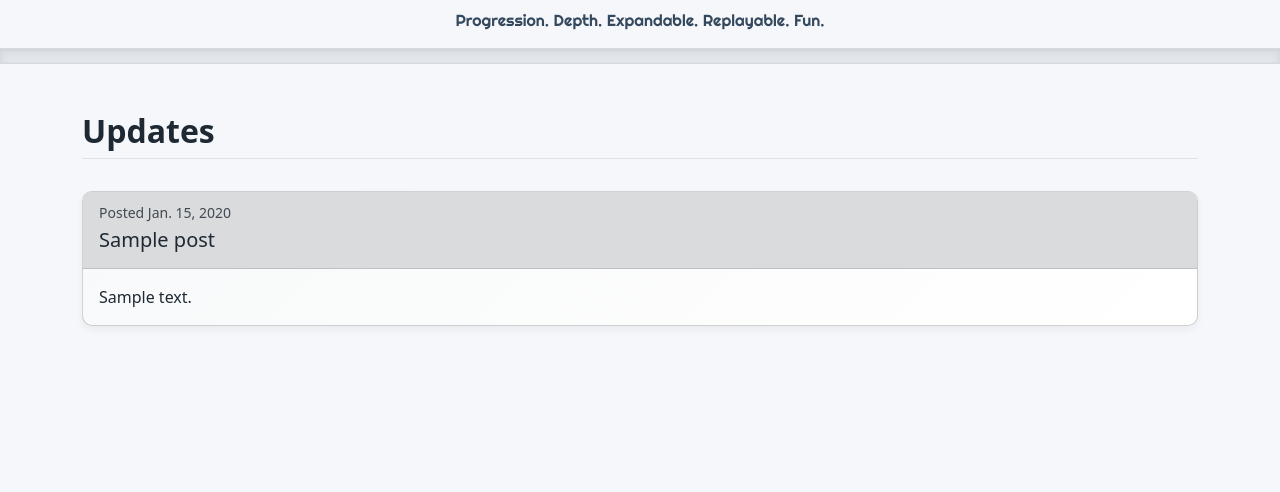
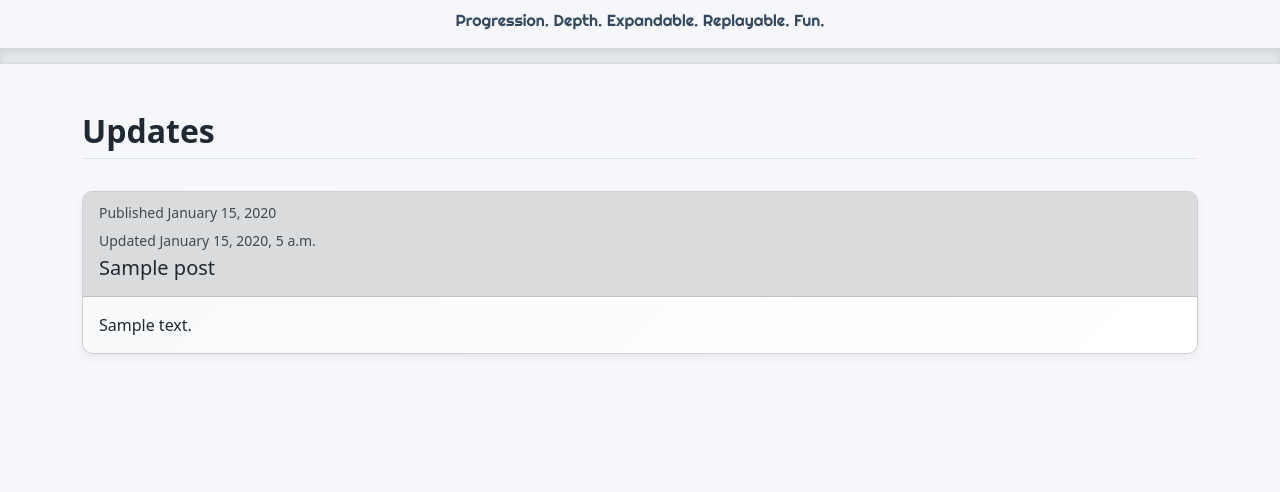
Before and after one commit to bskora/Plague-Products, a Django app: page /updates/ in a window 1280 px wide. Shown: the part 80-572 px from the top of the page. Run offline with Django 4.2, Linux system fonts and the light colour scheme; tables that the repository leaves empty hold one stand-in row (values such as "Sample post"); some libraries are stand-ins or nearby versions.

Commit message:
Update post publish/edit timestamps and updates display

```diff
--- a/main/models.py
+++ b/main/models.py
@@ -7,7 +7,8 @@ from django_quill.quill import QuillParseError
 # Create your models here.
 class Post(models.Model):
     title = models.CharField(max_length=255)
-    date = models.DateField(auto_now=True)
+    date = models.DateField(auto_now_add=True)
+    updated_at = models.DateTimeField(auto_now=True)
     body = QuillField(blank=True, null=True)
 
     @property
--- a/main/views.py
+++ b/main/views.py
@@ -9,7 +9,7 @@ class NewsView(ListView):
 
     def get_queryset(self, *args, **kwargs):
         qs = super(NewsView, self).get_queryset(*args, **kwargs)
-        qs = qs.order_by("-id")
+        qs = qs.order_by("-date", "-id")
         return qs
 
 def home(response):
--- a/templates/updates.html
+++ b/templates/updates.html
@@ -15,7 +15,8 @@
           <div class="col">
             <div class="card updates-card mb-4" style="border-radius: 10px; overflow: hidden;">
                 <div class="card-header updates-card-header">
-                    <p class="card-text mb-1"><small class="updates-card-meta">Posted {{ post.date }}</small></p>
+                    <p class="card-text mb-1"><small class="updates-card-meta">Published {{ post.date|date:"F j, Y" }}</small></p>
+                    <p class="card-text mb-1"><small class="updates-card-meta">Updated {{ post.updated_at|date:"F j, Y, P" }}</small></p>
                     <h5 class="card-title">{{ post.title }}</h5>
                 </div>
                 <div class="card-body updates-card-body">
```
Also changed, not shown: main/migrations/0003_post_publish_and_updated_fields.py (added).
